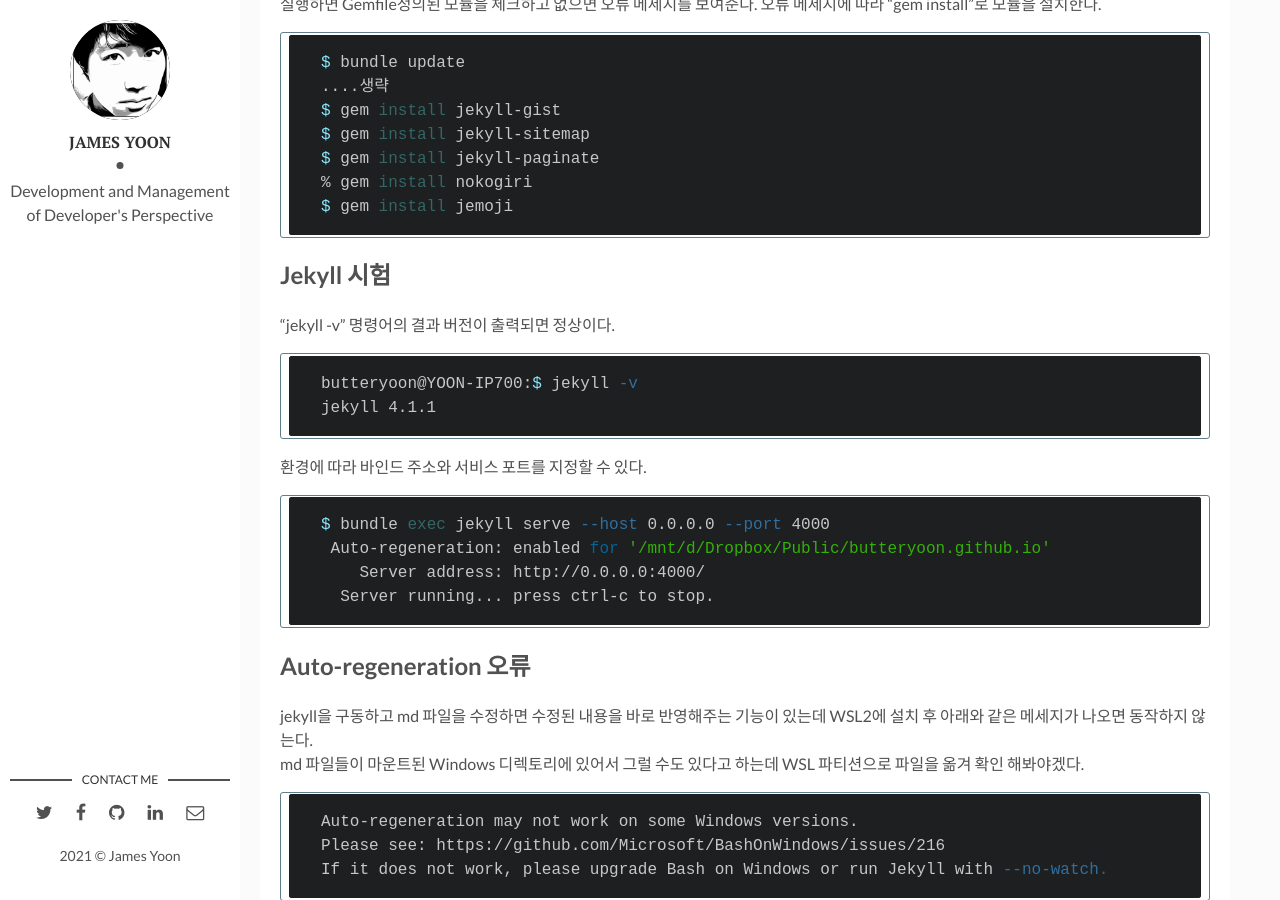
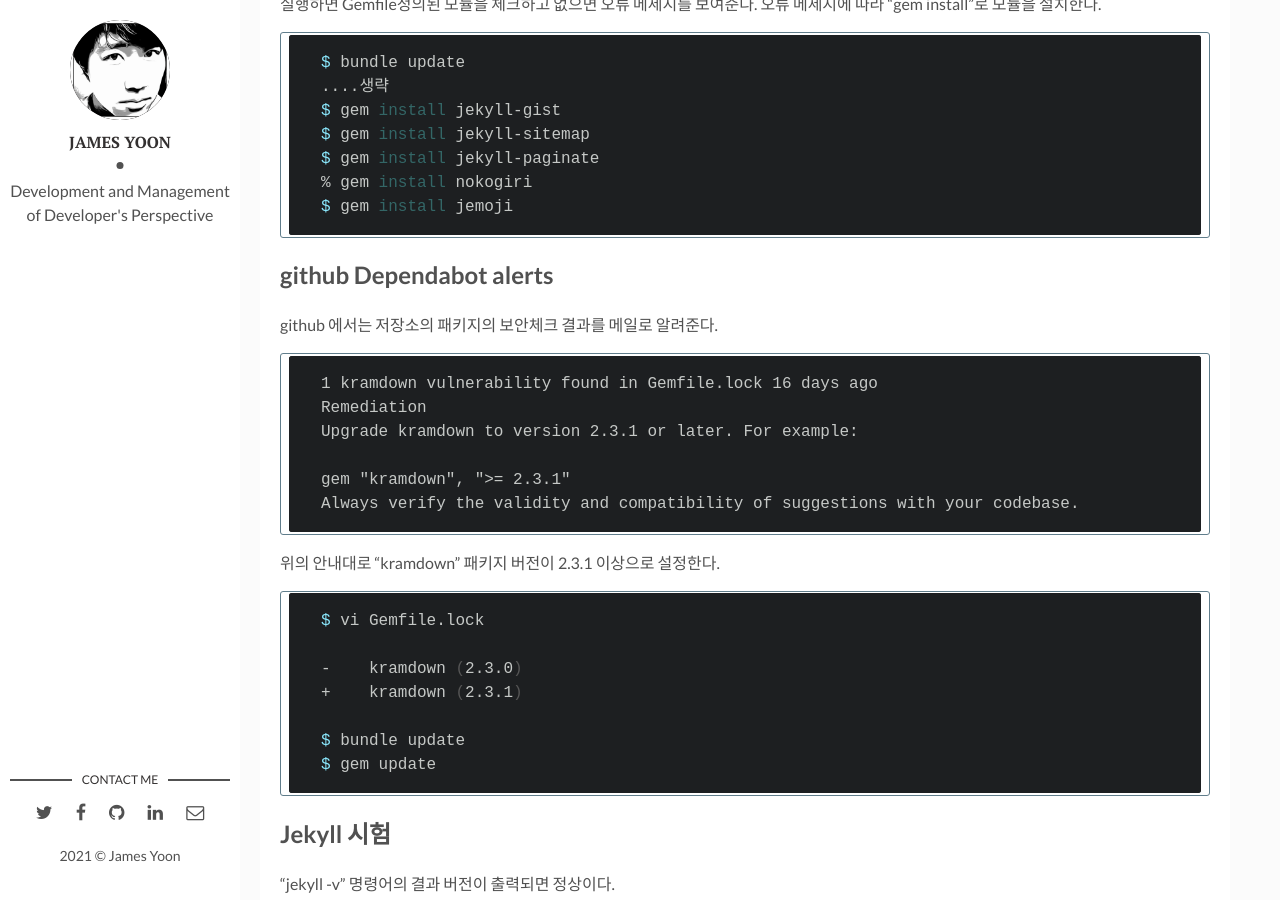
Before and after one commit to butteryoon/butteryoon.github.io, a Jekyll site: the page built from _posts/2020-09-12-jekyll_wsl2.md, in a window 1280 px wide and 900 px high, scrolled down 1422 px. Built offline with Jekyll 4.4.1, drawn with Linux system fonts in a browser that asks for light colours; comment, search, counter and statistics services are not loaded; some of the changed text lies outside the part shown.

Commit message:
kramdown (2.3.1) update

````diff
--- a/_posts/2020-09-12-jekyll_wsl2.md
+++ b/_posts/2020-09-12-jekyll_wsl2.md
@@ -1,8 +1,10 @@
 ---
 layout: post
 title: "WSL에서 Jekyll 설치하기"
+description: "WSL에서 Jekyll 설치하기"
 img: jekyll-title.png
 date: 2020-09-12 01:00:00 +0900
+last_modified_at: 2021-04-15 13:00:00 +0900
 tags: [wsl, jekyll, github] # add tag
 related: jekyll
 categories: tools
@@ -60,6 +62,31 @@ $ gem install jekyll-paginate
 $ gem install jemoji
 ```
 
+## github Dependabot alerts
+
+github 에서는 저장소의 패키지의 보안체크 결과를 메일로 알려준다.
+
+```
+1 kramdown vulnerability found in Gemfile.lock 16 days ago
+Remediation
+Upgrade kramdown to version 2.3.1 or later. For example:
+
+gem "kramdown", ">= 2.3.1"
+Always verify the validity and compatibility of suggestions with your codebase.
+```
+
+위의 안내대로 "kramdown" 패키지 버전이 2.3.1 이상으로 설정한다.
+
+```bash
+$ vi Gemfile.lock
+
+-    kramdown (2.3.0)
++    kramdown (2.3.1)
+
+$ bundle update
+$ gem update
+```
+
 ## Jekyll 시험
 
 "jekyll -v" 명령어의 결과 버전이 출력되면 정상이다.
````
Also changed, not shown: Gemfile.lock.
